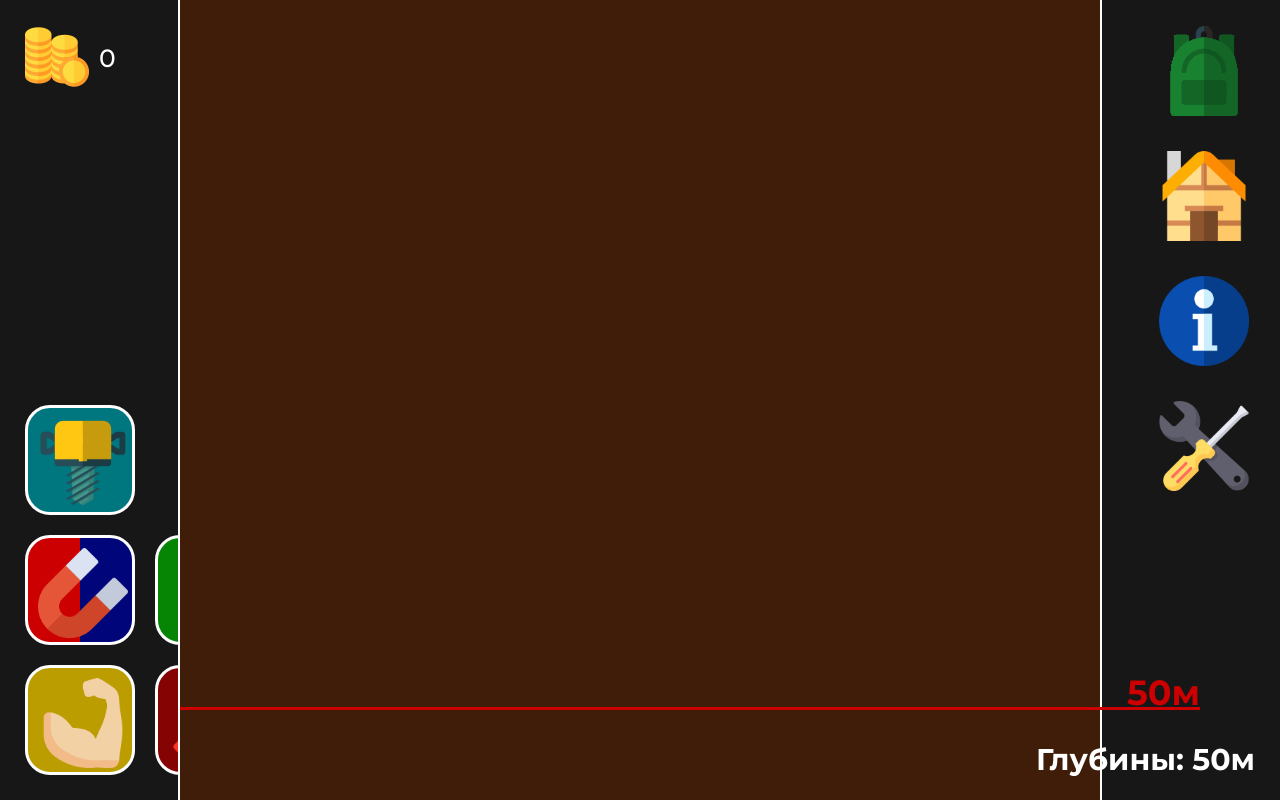
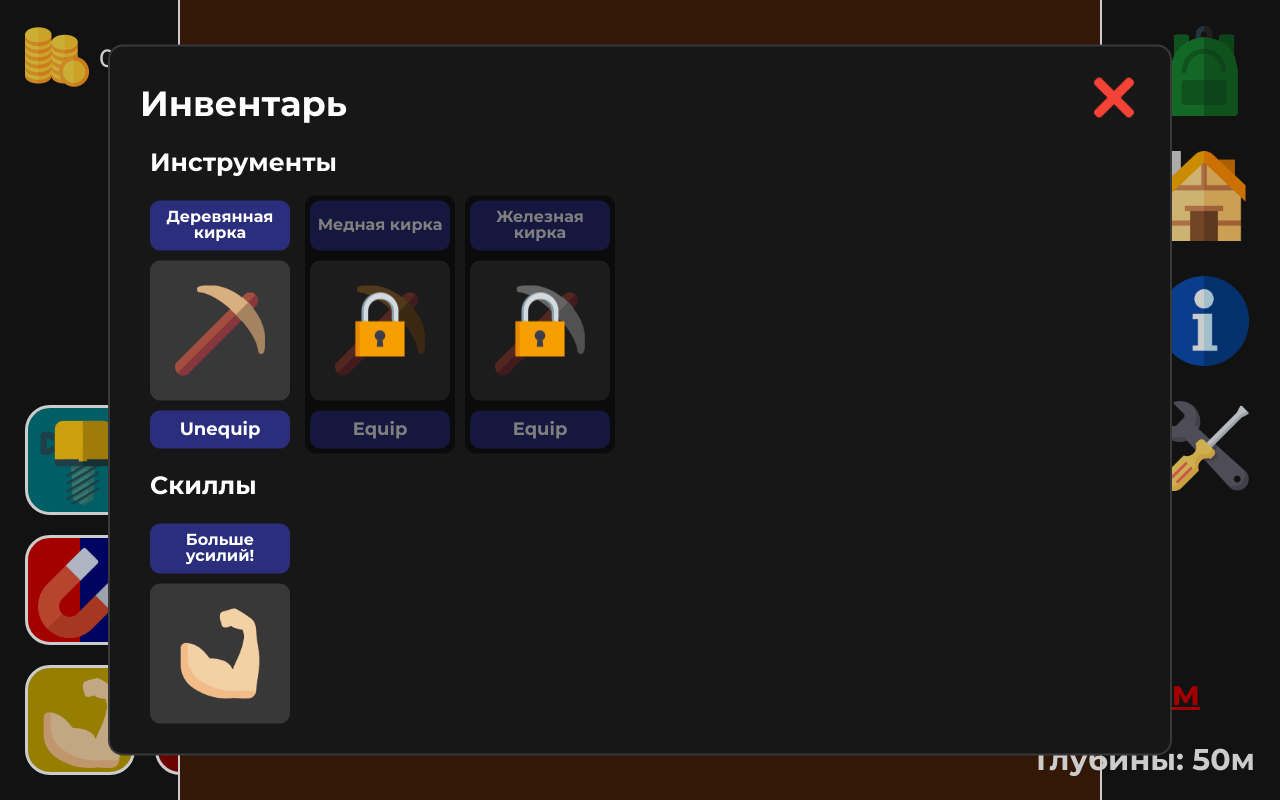
Before and after one commit to GaynetdinovR/MinerGame_JS, a React (Create React App) app: page / in a window 1280 px wide. Shown: the top 800 px of the page. Built offline with nearby package versions, Linux system fonts and the light colour scheme.

Commit message:
inventory-modal done

```diff
--- a/src/assets/styles/components/craftmodal.sass
+++ b/src/assets/styles/components/craftmodal.sass
@@ -47,6 +47,12 @@
         padding: 15px
         border-radius: 10px
         margin: 15px 0
+
+        cursor: pointer
+        transition: 200ms
+
+        &:hover
+            filter: brightness(0.9)
 
         &-top-side
             @include font(22px, 700)
--- a/src/assets/styles/components/inventorymodal.sass
+++ b/src/assets/styles/components/inventorymodal.sass
@@ -0,0 +1,93 @@
+.inventory-modal
+    &__content
+        min-width: 1000px
+        min-height: 500px
+
+    &__title
+        margin-top: 10px
+        @include font($fz: 35px, $fw: 700)
+
+    &__subtitle
+        margin-left: 10px
+        @include font($fz: 25px, $fw: 700)
+
+    &__tools,
+    &__skills
+        display: flex
+        justify-content: flex-start
+        align-items: center
+
+    &__skills
+        margin-top: 20px
+
+.items-inventory
+    &__item
+        position: relative
+        margin: 0 10px
+        &-name
+            text-align: center
+
+            padding: 5px
+            border-radius: 10px
+            max-width: 130px
+            min-height: 40px
+
+            display: flex
+            justify-content: center
+            align-items: center
+
+            background: $blue-2
+
+            @include font(16px, 700)
+        &-img
+            background: $light-grey
+
+            border-radius: 10px
+            padding: 5px
+            margin-top: 10px
+
+            display: flex
+            justify-content: center
+            align-items: center
+
+            height: 130px
+            width: 130px
+
+            & img
+                @include img(90px, cover)
+
+        &-btn
+            min-width: 140px
+            padding: 10px
+            border-radius: 10px
+            margin-top: 10px
+
+            border: none
+            background: $blue-2
+
+            cursor: pointer
+            transition: 200ms
+
+            @include font(18px, 700)
+
+            &:hover
+                filter: brightness(0.8)
+
+        &.blocked
+            &::after
+                content: ''
+                z-index: 2
+                position: absolute
+                left: -5px
+                top: -5px
+                padding: 5px
+
+                width: 100%
+                height: 100%
+
+                border-radius: 10px
+                background: rgba($black, 0.5)
+            & .padlock
+                z-index: 3
+                @include positionAbsoluteInCenter()
+                @include img(64px, cover)
--- a/src/classes/Other.js
+++ b/src/classes/Other.js
@@ -1,3 +1,7 @@
+import game_data from '../static/data/game_data.js';
+import text_data from '../static/data/text_data.js'
+import img_data from '../static/data/img_data.js'
+
 class Other{
 
     /**
@@ -67,6 +71,11 @@ class Other{
 
         return res;
     }
+
+
+    getMergedObject = () => {
+        return this.mergeObjects(game_data, this.mergeObjects(img_data, text_data))
+    }
 }
 
 const other = new Other()
--- a/src/components/App.jsx
+++ b/src/components/App.jsx
@@ -11,7 +11,7 @@ const App = () => {
     const [isInfoModalOpen, setInfoModal] = useState(false);
     const [isCraftModalOpen, setCraftModal] = useState(false);
     const [isStoreModalOpen, setStoreModal] = useState(false);
-    const [isInventoryModalOpen, setInventoryModal] = useState(false);
+    const [isInventoryModalOpen, setInventoryModal] = useState(true);
 
     const setModal = {
         infoModal: setInfoModal,
@@ -27,8 +27,8 @@ const App = () => {
             <RightSide set={setModal}/>
             <InfoModal isOpen={isInfoModalOpen} setModal={setInfoModal}/>
             <CraftModal isOpen={isCraftModalOpen} setModal={setCraftModal}/>
-            <InventoryModal isOpen={isInventoryModalOpen} setModal={setStoreModal}/>
-            <StoreModal isOpen={isStoreModalOpen} setModal={setInventoryModal}/>
+            <InventoryModal isOpen={isInventoryModalOpen} setModal={setInventoryModal}/>
+            <StoreModal isOpen={isStoreModalOpen} setModal={setStoreModal}/>
         </main>
     );
 }
--- a/src/components/InventoryModal/InventoryModal.jsx
+++ b/src/components/InventoryModal/InventoryModal.jsx
@@ -1,9 +1,29 @@
 import React from 'react';
 import Modal from '../Modal/Modal.jsx';
+import { useSelector } from 'react-redux';
+import other from '../../classes/Other.js';
+import Item from './components/Item.jsx';
 
 const InventoryModal = ({ isOpen, setModal }) => {
+    const toolsState = useSelector(state => state.inventory.tools);
+    const skillsState = useSelector(state => state.inventory.skills);
+
+    const {skills, tools} = other.getMergedObject();
+
     return (
-        <Modal isOpen={isOpen} setModal={setModal} class='inventory-modal'></Modal>
+        <Modal isOpen={isOpen} setModal={setModal} class='inventory-modal'>
+            <h2 className='inventory-modal__title'>Инвентарь</h2>
+            <div className='inventory-modal__content'>
+                <h3 className='inventory-modal__subtitle'>Инструменты</h3>
+                <div className='inventory-modal__tools'>
+                    {toolsState.map(tool => (<Item item={tool} array={tools} isBtn={true}/>))}
+                </div>
+                <h3 className='inventory-modal__subtitle'>Скиллы</h3>
+                <div className='inventory-modal__skills'>
+                    {skillsState.map(skill => (<Item item={skill} array={skills} isBtn={false}/>))}
+                </div>
+            </div>
+        </Modal>
     );
 };
 
--- /dev/null
+++ b/src/components/InventoryModal/components/Item.jsx
@@ -0,0 +1,40 @@
+import React from 'react'
+import {padlock} from '../../../assets/icons/group.js';
+import other from '../../../classes/Other.js';
+import { useDispatch } from 'react-redux';
+import { equipTool } from '../../../store/slices/inventorySlice.js';
+
+const Item = ({item, array, isBtn}) => {
+    const dispatch = useDispatch()
+
+    const {has, name} = item;
+    const itemData = other.find(array, name)
+
+    const padlockImg = has ? '' : <img className='padlock' src={padlock} alt='padlock'/>
+    let equipButton;
+
+    if(isBtn){
+        const btn_text = (item.equiped) ? 'Unequip' : 'Equip'
+
+        equipButton = (<button
+            onClick={() => {dispatch(equipTool(name))}}
+            className='items-inventory__item-btn'
+        >{btn_text}</button>)
+    }
+
+
+    return (
+        <div className={has ? 'items-inventory__item': 'items-inventory__item blocked'}>
+            <div className='items-inventory__item-name'>
+                {itemData.text_name}
+            </div>
+            <div className='items-inventory__item-img'>
+                <img src={itemData.img} alt='skill'/>
+            </div>
+            {equipButton}
+            {padlockImg}
+        </div>
+    )
+}
+
+export default Item
--- /dev/null
+++ b/src/store/slices/inventorySlice.js
@@ -0,0 +1,49 @@
+import { createSlice } from '@reduxjs/toolkit';
+
+export const levelSlice = createSlice({
+    name: 'level',
+    initialState: {
+        tools: [
+            {
+                name: 'wood_pickaxe',
+                has: true,
+                equiped: true,
+            },
+            {
+                name: 'copper_pickaxe',
+                has: false,
+                equiped: false,
+            },
+            {
+                name: 'iron_pickaxe',
+                has: false,
+                equiped: false,
+            },
+        ],
+        skills: [
+            {
+                name: 'more_efforts',
+                has: true
+            },
+        ]
+    },
+    reducers: {
+        addTool: (state, payload) => {
+            state.tools.push(payload.payload)
+        },
+        addSkill: (state, payload) => {
+            state.skills.push(payload.payload)
+        },
+        equipTool: (state, payload) => {
+            const elem = state.tools.filter(item => item.name === payload.payload)[0];
+            const equipedElem = state.tools.filter(item => item.equiped === true)[0];
+
+            equipedElem.equiped = false;
+            elem.equiped = true;
+        }
+    }
+});
+
+export const { addTool, addSkill, equipTool } = levelSlice.actions;
+
+export default levelSlice.reducer;
--- a/src/store/slices/levelSlice.js
+++ b/src/store/slices/levelSlice.js
@@ -1,6 +1,6 @@
 import { createSlice } from '@reduxjs/toolkit';
 import other from '../../classes/Other.js';
-import gameData from '../../static/data/game_data.js';
+import game_data from '../../static/data/game_data.js';
 
 export const levelSlice = createSlice({
     name: 'level',
@@ -13,7 +13,7 @@ export const levelSlice = createSlice({
     },
     reducers: {
         changeLevel: (state, payload) => {
-            const level = other.find(gameData.levels, payload.payload);
+            const level = other.find(game_data.levels, payload.payload);
 
             state.level = payload.payload
             state.basement = level.basement
--- a/src/store/store.js
+++ b/src/store/store.js
@@ -1,9 +1,11 @@
 import { configureStore } from '@reduxjs/toolkit';
 import levelReducer from './slices/levelSlice.js';
+import inventoryReducer from './slices/inventorySlice.js';
 
 const store = configureStore({
     reducer: {
-        level: levelReducer
+        level: levelReducer,
+        inventory: inventoryReducer,
     }
 });
 
```
